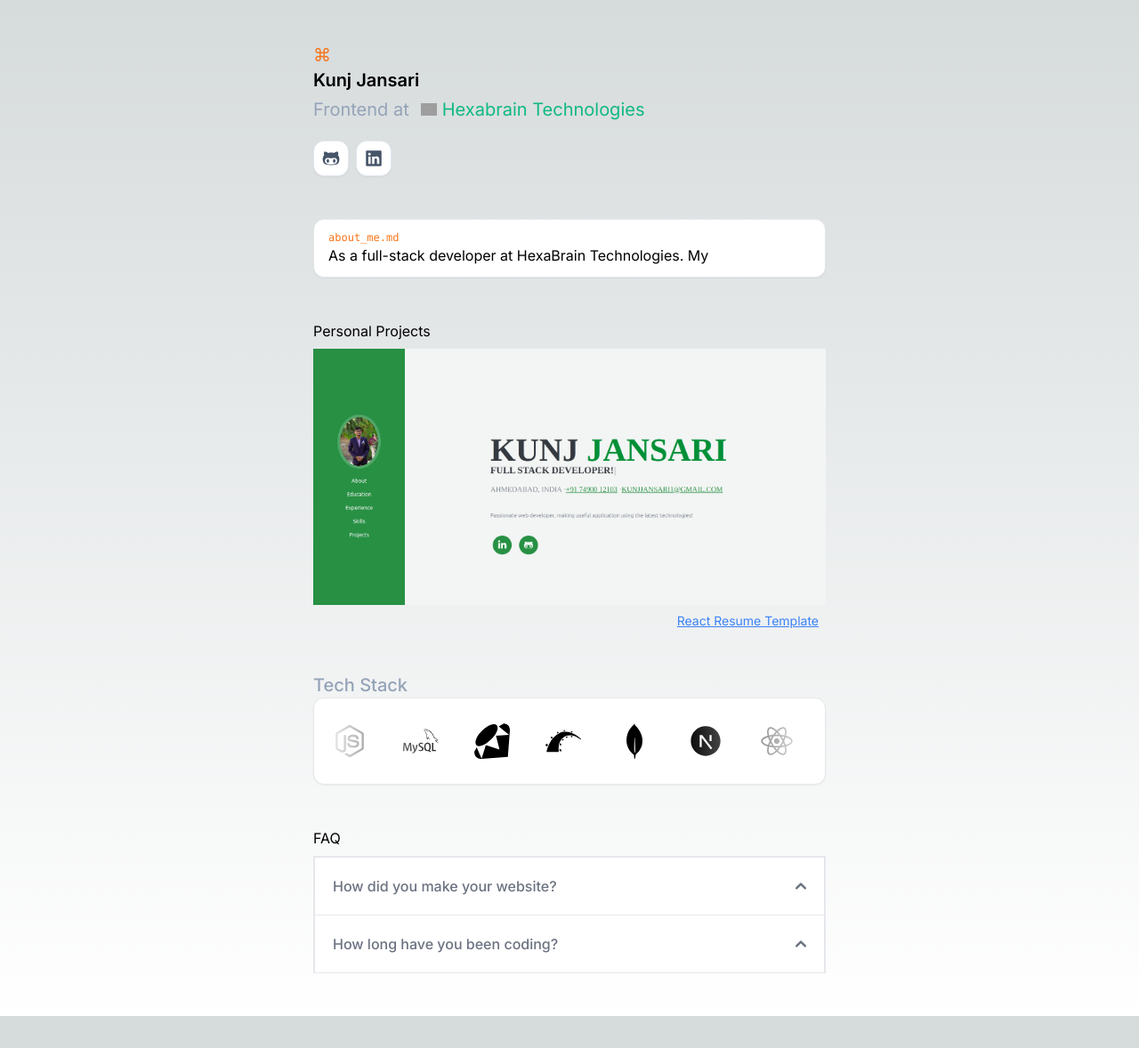
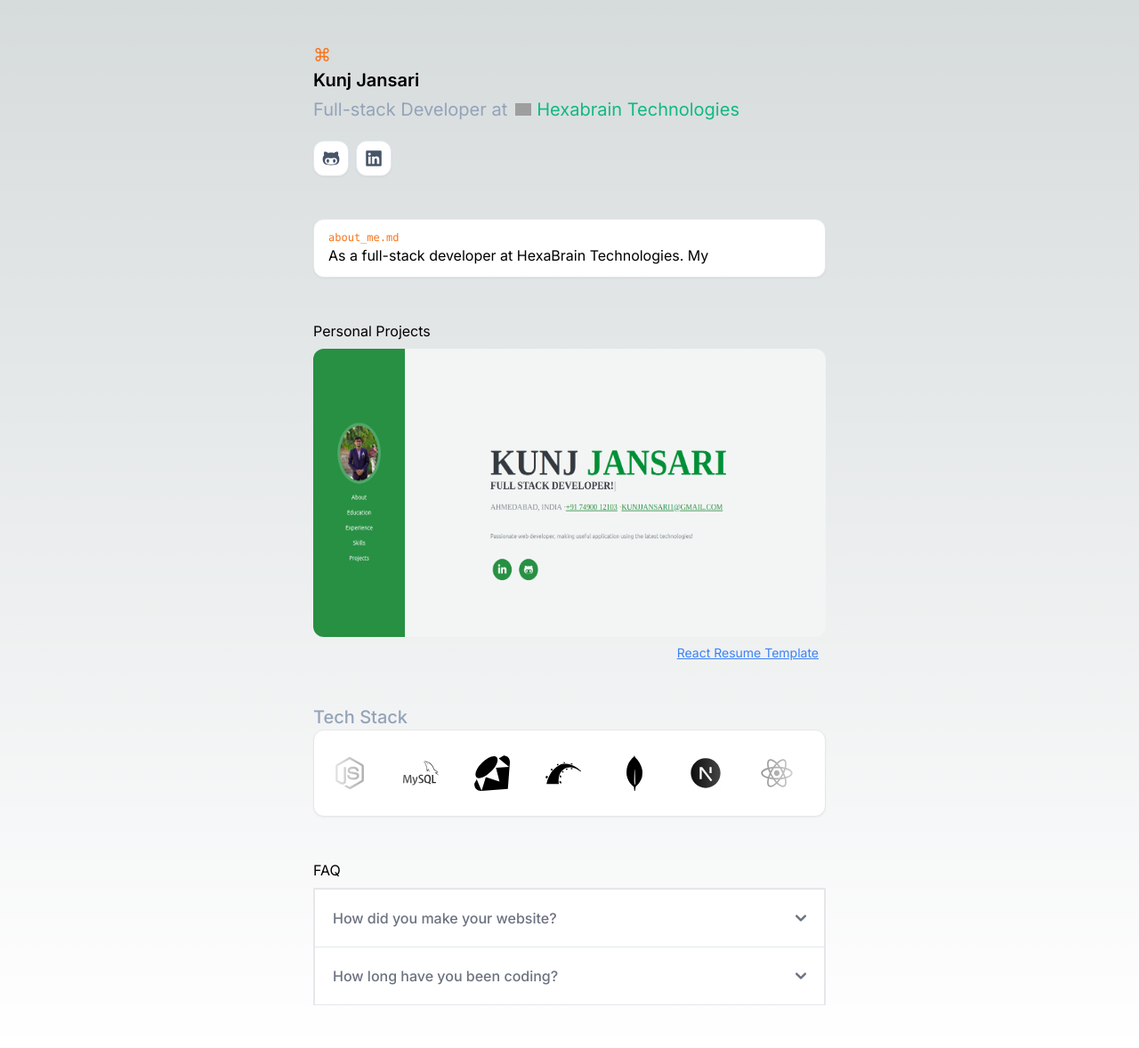
Before and after one commit to Kunj2103/personal-portfolio, a Next.js app: page / in a window 1280 px wide. Shown: the whole page at 89% size. Before the commit the page ends 1142 px from the top, so only its background shows below. Built offline with nearby package versions, Linux system fonts and the light colour scheme; grey boxes are pictures that could not be loaded.

Commit message:
UI and Text update

```diff
--- a/app/components/About.tsx
+++ b/app/components/About.tsx
@@ -11,12 +11,12 @@ const About = () => {
       <header className="text-xl max-w-xl mx-auto">
         <span className="text-orange-500">⌘</span>
         <h1 className="font-semibold">Kunj Jansari</h1>
-        <h4 className="text-slate-400 flex items-center gap-1">
-          Frontend at
+        <h4 className="text-slate-400 d-md-flex items-center gap-1">
+          Full-stack Developer at
           <Link
             target="_blank"
             href="https://hexabrain.com"
-            className="hover:bg-emerald-100 rounded-full px-2 pr-3 py-1 border border-transparent hover:border-emerald-400 transition-all cursor-alias text-emerald-500 inline-flex items-center gap-1.5"
+            className="hover:bg-emerald-100 rounded-full md:px-2 pr-3 py-1 border border-transparent hover:border-emerald-400 transition-all cursor-alias text-emerald-500 inline-flex items-center gap-1.5"
           >
             <Image
               alt="hexabrain logo"
--- a/app/components/Accordion.tsx
+++ b/app/components/Accordion.tsx
@@ -31,7 +31,7 @@ const AccordionItem: React.FC<AccordionItemProps> = ({
           <span>{title}</span>
           <svg
             className={`w-3 h-3 transition-transform duration-200 ${
-              isOpen ? "transform rotate-180" : ""
+              isOpen ? "" : "transform rotate-180"
             }`}
             aria-hidden="true"
             xmlns="http://www.w3.org/2000/svg"
--- a/app/components/Projects.tsx
+++ b/app/components/Projects.tsx
@@ -15,12 +15,15 @@ const Projects = () => {
       <h2 className="mb-2">Personal Projects</h2>
       {projects.map((project) => (
         <div key={project.title}>
+          <div className="aspect-video">
             <Image
               src={project.src}
               alt={project.title}
               width={1280}
               height={800}
+              className="aspect-video rounded-xl"
             />
+          </div>
           <p className="mt-2 text-right text-blue-500 text-sm">
             <Link target="_blank" className="underline p-2" href={project.link}>
               {project.title}
```
Lines whose indentation alone changed are shown as unchanged.
